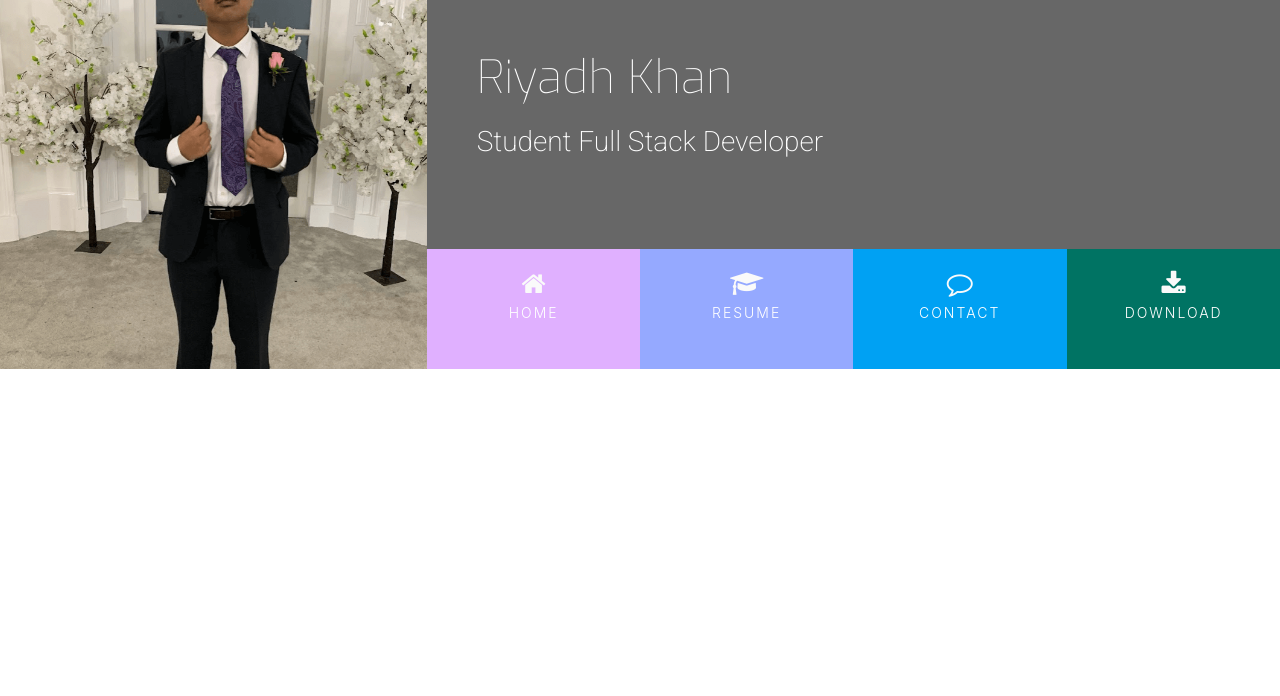
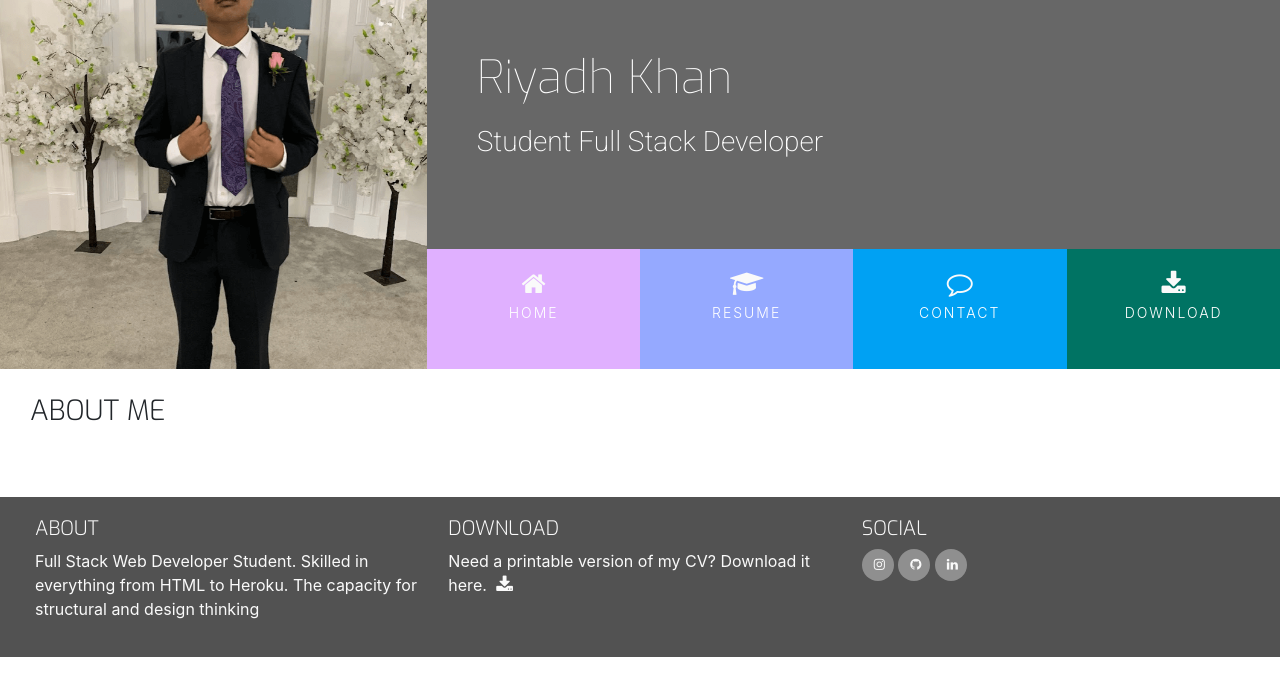
Before and after one commit to RiyadhKh4n/resume-project, a plain HTML site: page index.html in a window 1280 px wide. Drawn offline with nearby package versions, Linux system fonts and the light colour scheme.

Commit message:
Finished index page, added CSS and other pages

```diff
--- a/assets/css/style.css
+++ b/assets/css/style.css
@@ -1,35 +1,77 @@
 @import url('https://fonts.googleapis.com/css?family=Roboto:100,200,300,400,500,600,700|Exo:100,200,300,400,500,600,700');
 /* ----------------------------------------Colours */
 
-.bg-color-name-title{
+.bg-color-name-title {
     background-color: #676767;
 }
 
-.ui-menu-color-home{
+.bg-color-three-reasons{
+    background: white;
+}
+
+.ui-menu-color-home {
     background-color: #E0B0FF;
 }
 
-.ui-menu-color-resume{
+.ui-menu-color-resume {
     background-color: #95A9FF;
 }
 
-.ui-menu-color-contact{
+.ui-menu-color-contact {
     background-color: #00A1F3;
 }
 
-.ui-menu-color-download{
+.ui-menu-color-download {
     background-color: #007363;
 }
 
+/* ----------------------------------------Special padding/margins/text */
 
+h1,
+h2,
+h3,
+h4 {
+    margin: 0;
+}
+
+.uppercase{
+    text-transform: uppercase;
+}
+
+.general-sub{
+    font-family: "Exo", sans-serif;
+    font-weight: 300;
+    color: #fafafa;
+}
+
+.inline-block{
+    display: inline-block;
+}
+
+.row-table{
+    display:table;
+}
+
+.section-column{
+    display:table-cell;
+    padding:0 30px 30px;
+    float: none;
+}
+
+.section-heading{
+    font-family: "Exo", sans-serif;
+    font-weight: 300;
+    margin-top: 25px;
+    margin-bottom: 40px;
+}
 /* ----------------------------------------Heading */
 
 header {
     margin: 0;
 }
 
-.heading{
-    margin-left:50px;
+.heading {
+    margin-left: 50px;
 }
 
 .logo {
@@ -43,7 +85,7 @@ header {
     -webkit-transition: all .5s ease-in-out;
 }
 
-.name{
+.name {
     font-family: "Exo", sans-serif;
     font-weight: 100;
     font-size: 46px;
@@ -51,57 +93,57 @@ header {
     color: white;
 }
 
-.title{
+.title {
     font-family: "Roboto", sans-serif;
     font-weight: 200;
     font-size: 28px;
-    margin-top:20px;
+    margin-top: 20px;
     margin-bottom: 90px;
     color: white;
 }
 
-.list-inline-item:not(:last-child){
-    margin:0;
+.list-inline-item:not(:last-child) {
+    margin: 0;
 }
 
-.menucontainer{
-    font-size:0;
+.menucontainer {
+    font-size: 0;
 }
 
-#nav{
-    margin:0;
+#nav {
+    margin: 0;
 }
 
-#nav li{
-    font-size:14px;
-    padding:0;
+#nav li {
+    font-size: 14px;
+    padding: 0;
 }
 
-.menuitem{
+.menuitem {
     height: 120px;
     text-align: center;
-    padding:0;
+    padding: 0;
 
 }
 
-.menuitem a{
-    width:100%;
+.menuitem a {
+    width: 100%;
     text-decoration: none;
     color: #fff;
-    height:120px;
+    height: 120px;
 }
 
-.menuitem a i{
-    padding-top:22px;
+.menuitem a i {
+    padding-top: 22px;
     display: block;
     color: #fafafa;
     font-size: 26px;
 }
 
-.menuitem span{
+.menuitem span {
     display: block;
     font-size: 14px;
-    padding-top:5px;
+    padding-top: 5px;
     width: 100%;
     text-align: center;
     text-transform: uppercase;
@@ -111,7 +153,64 @@ header {
 
 /* ----------------------------------------Hover.css */
 
-.hvr-sweep-to-bottom:before{
-    background-color: rgba(0,0,0,0.2);
-    height:120px;
+.hvr-sweep-to-bottom:before {
+    background-color: rgba(0, 0, 0, 0.2);
+    height: 120px;
 }
+
+/* ----------------------------------------Footer */
+
+footer{
+    background-color: #525252;
+    color:fafafa;
+    min-height: 120px;
+}
+
+.cv-pdf i{
+    font-size: 18px;
+    color:#fafafa;
+    text-align: center;
+    padding-left: 5px;
+
+    transition: all 0.35s ease-in-out;
+    -moz-transition: all 0.35s ease-in-out;
+    -webkit-transition: all 0.35s ease-in-out;
+    -o-transition: all 0.35s ease-in-out;
+}
+
+.cv-pdf i:hover{
+    color: #e84610;
+}
+
+.social-links{
+    padding-bottom: 15px;
+}
+
+.footer-desc{
+    color: #fafafa;
+}
+
+.social-links li a i{
+    width: 32px;
+    height:32px;
+    padding:12px;
+    border-radius: 50%;
+    font-size: 13px;
+    line-height: 7px;
+    text-align: center;
+    color:#fafafa;
+    background: #8f8f8f;
+
+    transition: all 0.35s ease-in-out;
+    -moz-transition: all 0.35s ease-in-out;
+    -webkit-transition: all 0.35s ease-in-out;
+    -o-transition: all 0.35s ease-in-out;
+}
+
+.social-links li a i:hover{
+    background: #e84610;
+}
+
+#footer-details{
+    padding:20px;
+}
--- a/index.html
+++ b/index.html
@@ -15,6 +15,7 @@
 </head>
 
 <body>
+
     <header>
         <div class="row no-gutters">
             <a class="col-md-4 logo" href="index.html"></a>
@@ -46,10 +47,62 @@
             </div>
         </div>
     </header>
-    <section>
+
+    <section class="container-fluid">
+        <div class="row row-table">
+            <div class="col-md-8 bg-color-three-reasons section-column">
+                <div class="row">
+                    <div class="col">
+                        <h3 class="section-heading uppercase">About Me</h3>
+                    </div>
+                </div>
+            </div>
+        </div>
 
     </section>
-    <footer>
+    <footer class="container-fluid">
+        <div id="footer-details" class="row">
+            <div class="col-sm-4">
+                <h5 class="uppercase general-sub">About</h5>
+                <p class="inline-block footer-desc">
+                   Full Stack Web Developer Student. Skilled in everything from HTML to Heroku.
+                   The capacity for structural and design thinking
+                </p>
+            </div>
+            <div class="col-sm-4">
+                <h5 class="uppercase general-sub">Download</h5>
+                <p class="inline-block footer-desc">
+                    Need a printable version of my CV? Download it here.
+                    <a href="#" target="_blank" class="cv-pdf">
+                        <i class="fa fa-download" aria-hidden="true"></i>
+                        <span class="sr-only">Download link.</span>
+                    </a>
+                </p>
+            </div>
+            <div class="col-sm-4">
+                <h5 class="uppercase general-sub">Social</h5>
+                <ul class="list-inline social-links">
+                    <li class="list-inline-item">
+                        <a target="_blank" href="#">
+                            <i class="fa fa-instagram" aria-hidden="true"></i>
+                            <span class="sr-only">Instagram</span>
+                        </a>
+                    </li>
+                    <li class="list-inline-item">
+                        <a target="_blank" href="https://github.com/RiyadhKh4n">
+                            <i class="fa fa-github" aria-hidden="true"></i>
+                            <span class="sr-only">GitHub</span>
+                        </a>
+                    </li>
+                    <li class="list-inline-item">
+                        <a target="_blank" href="https://www.linkedin.com/in/riyadh-khan-49213519a/">
+                            <i class="fa fa-linkedin" aria-hidden="true"></i>
+                            <span class="sr-only">LinkedIn</span>
+                        </a>
+                    </li>
+                </ul>
+            </div>
+        </div>
 
     </footer>
 </body>
```
